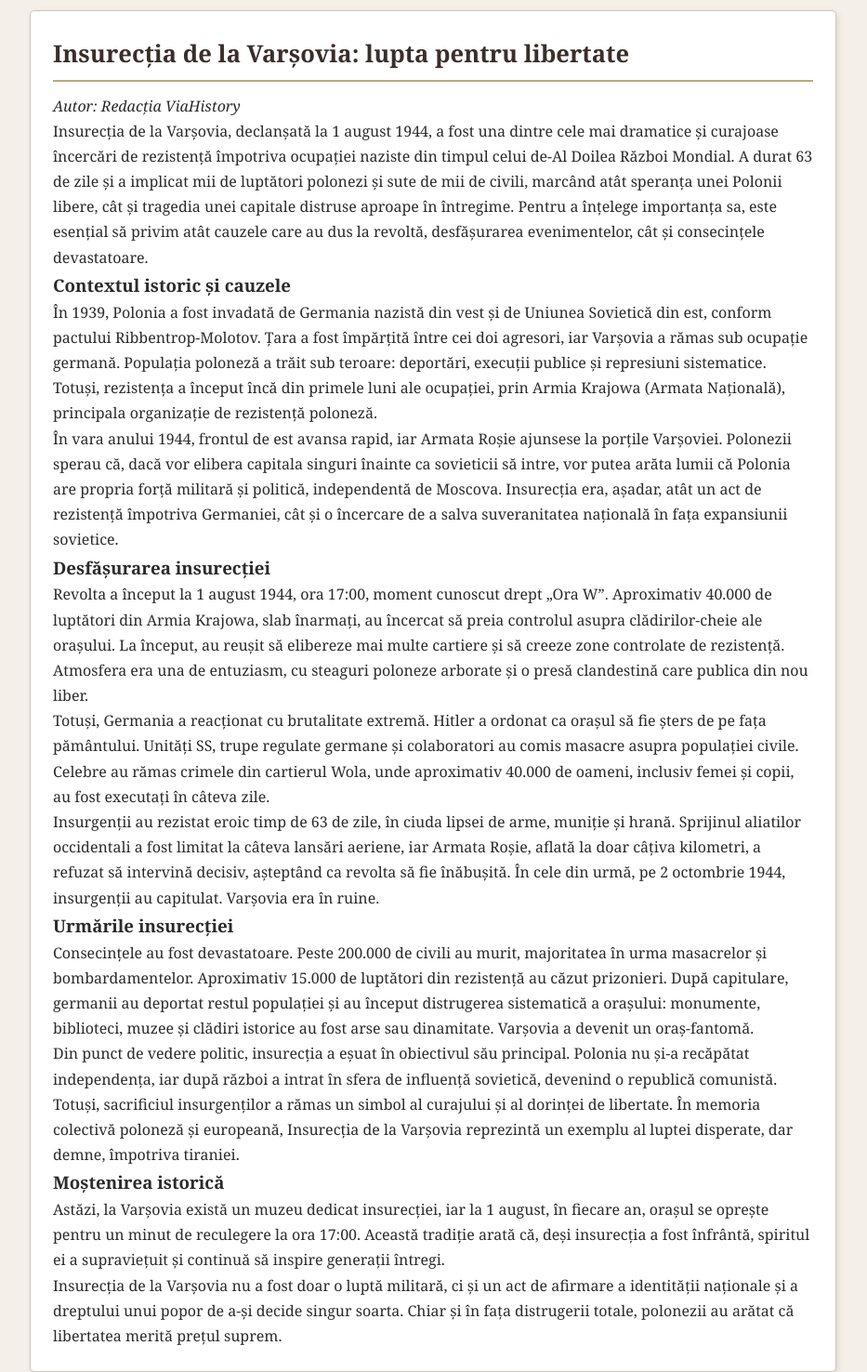
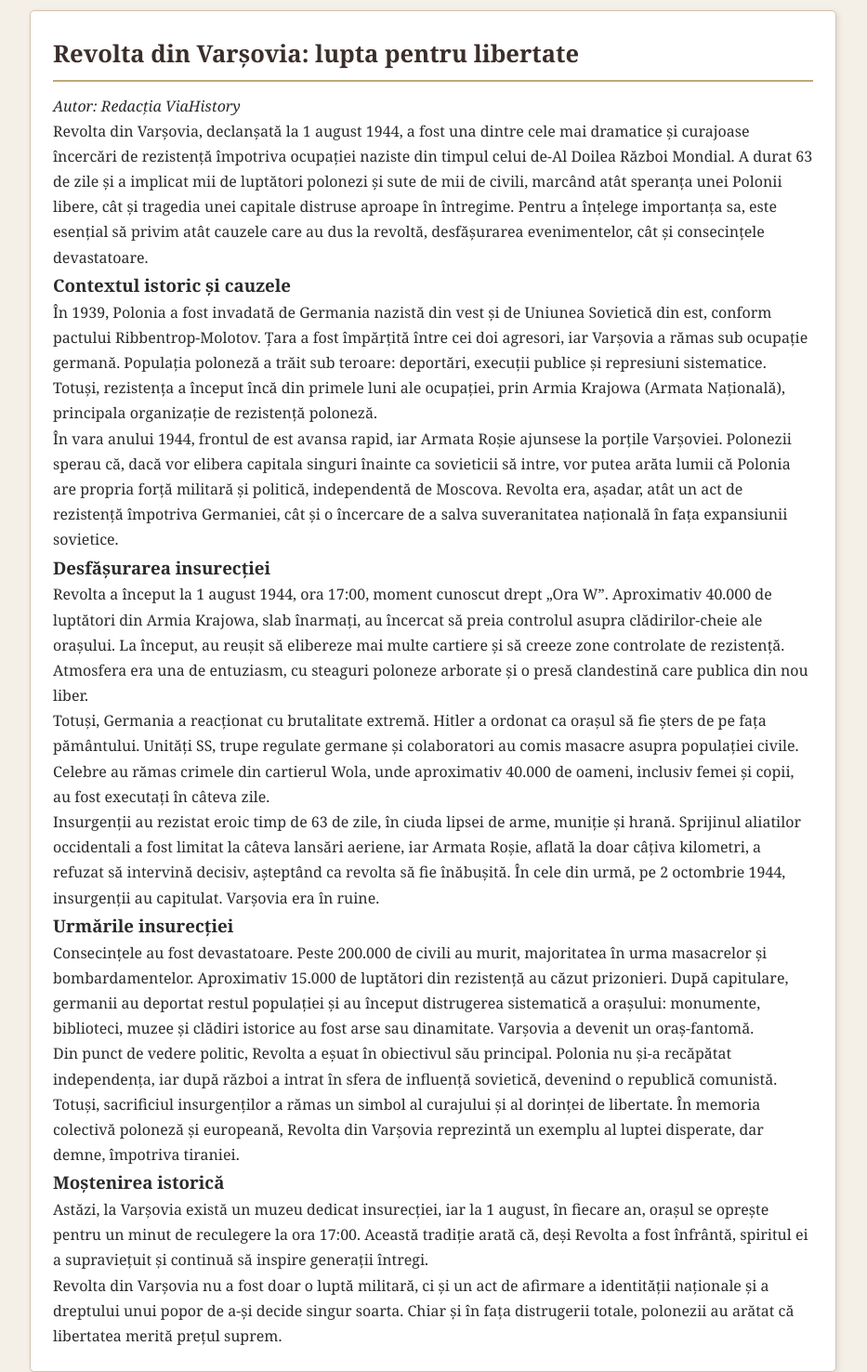
Before and after one commit to ViaHistory/ViaHistory, a plain HTML site: page articol-warsaw.html in a window 1280 px wide. Shown: the part 260-1736 px from the top of the page at 93% size, without its empty margins (174-1107 px from the left). Drawn offline with Linux system fonts and the light colour scheme.

Commit message:
Update articol-warsaw.html

```diff
--- a/articol-warsaw.html
+++ b/articol-warsaw.html
@@ -3,7 +3,7 @@
 <head>
   <meta charset="UTF-8">
   <meta name="viewport" content="width=device-width, initial-scale=1.0">
-  <title>Insurecția de la Varșovia - ViaHistory</title>
+  <title>Revolta din Varșovia - ViaHistory</title>
   <link rel="stylesheet" href="style.css">
 </head>
 <body>
@@ -21,11 +21,11 @@
 
   <main>
     <article class="long-article">
-      <h2>Insurecția de la Varșovia: lupta pentru libertate</h2>
+      <h2>Revolta din Varșovia: lupta pentru libertate</h2>
       <p class="autor"><em>Autor: Redacția ViaHistory</em></p>
 
       <p>
-        Insurecția de la Varșovia, declanșată la 1 august 1944, a fost una dintre cele mai dramatice și curajoase
+        Revolta din Varșovia, declanșată la 1 august 1944, a fost una dintre cele mai dramatice și curajoase
         încercări de rezistență împotriva ocupației naziste din timpul celui de-Al Doilea Război Mondial. A durat 63
         de zile și a implicat mii de luptători polonezi și sute de mii de civili, marcând atât speranța unei Polonii
         libere, cât și tragedia unei capitale distruse aproape în întregime. Pentru a înțelege importanța sa, este
@@ -44,7 +44,7 @@
       <p>
         În vara anului 1944, frontul de est avansa rapid, iar Armata Roșie ajunsese la porțile Varșoviei. Polonezii
         sperau că, dacă vor elibera capitala singuri înainte ca sovieticii să intre, vor putea arăta lumii că Polonia
-        are propria forță militară și politică, independentă de Moscova. Insurecția era, așadar, atât un act de
+        are propria forță militară și politică, independentă de Moscova. Revolta era, așadar, atât un act de
         rezistență împotriva Germaniei, cât și o încercare de a salva suveranitatea națională în fața expansiunii
         sovietice.
       </p>
@@ -77,21 +77,21 @@
         clădiri istorice au fost arse sau dinamitate. Varșovia a devenit un oraș-fantomă.
       </p>
       <p>
-        Din punct de vedere politic, insurecția a eșuat în obiectivul său principal. Polonia nu și-a recăpătat
+        Din punct de vedere politic, Revolta a eșuat în obiectivul său principal. Polonia nu și-a recăpătat
         independența, iar după război a intrat în sfera de influență sovietică, devenind o republică comunistă.
         Totuși, sacrificiul insurgenților a rămas un simbol al curajului și al dorinței de libertate. În memoria
-        colectivă poloneză și europeană, Insurecția de la Varșovia reprezintă un exemplu al luptei disperate, dar
+        colectivă poloneză și europeană, Revolta din Varșovia reprezintă un exemplu al luptei disperate, dar
         demne, împotriva tiraniei.
       </p>
 
       <h3>Moștenirea istorică</h3>
       <p>
         Astăzi, la Varșovia există un muzeu dedicat insurecției, iar la 1 august, în fiecare an, orașul se oprește
-        pentru un minut de reculegere la ora 17:00. Această tradiție arată că, deși insurecția a fost înfrântă,
+        pentru un minut de reculegere la ora 17:00. Această tradiție arată că, deși Revolta a fost înfrântă,
         spiritul ei a supraviețuit și continuă să inspire generații întregi.
       </p>
       <p>
-        Insurecția de la Varșovia nu a fost doar o luptă militară, ci și un act de afirmare a identității naționale și
+        Revolta din Varșovia nu a fost doar o luptă militară, ci și un act de afirmare a identității naționale și
         a dreptului unui popor de a-și decide singur soarta. Chiar și în fața distrugerii totale, polonezii au arătat
         că libertatea merită prețul suprem.
       </p>
```
